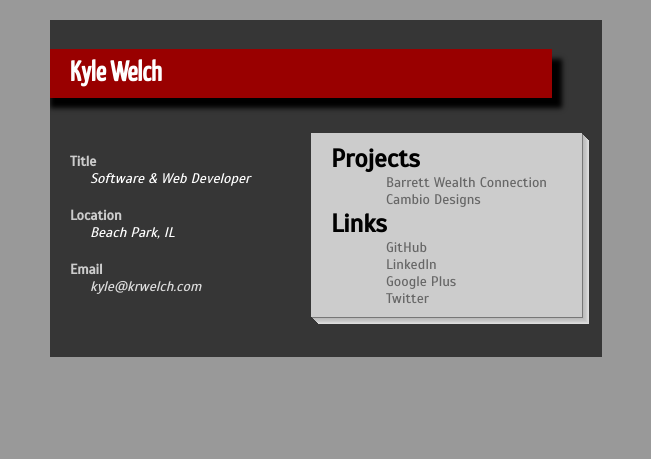
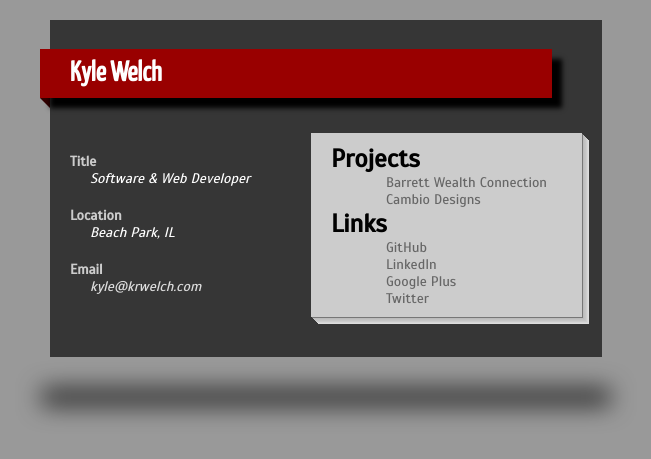
Before and after one commit to kwelch/website, a PHP site: page / in a window 1280 px wide. Shown: the top 459 px of the page, without its empty margins (314-965 px from the left). Run offline with PHP 8.4, Linux system fonts and the light colour scheme; some libraries are stand-ins or nearby versions.

Commit message:
Added Shadow back to main page.

```diff
--- a/css/main.css
+++ b/css/main.css
@@ -37,7 +37,6 @@ text-align:left;
 padding:10px 20px 40px;
 min-width:220px;
 max-width:550px;
-overflow:hidden;
 }
 h1.title
 {
--- a/index.html
+++ b/index.html
@@ -37,8 +37,7 @@
             <li><a href="http://twitter.com/kylewelch">Twitter</a></li>
           </ul>
     </aside>
-	<br class="clear">
-  <div class="shadow"></div>
+    <br class=clear />
   </div>
 
 <script src="//ajax.googleapis.com/ajax/libs/jquery/1.8.1/jquery.min.js"></script>
```
Lines whose indentation alone changed are shown as unchanged.
